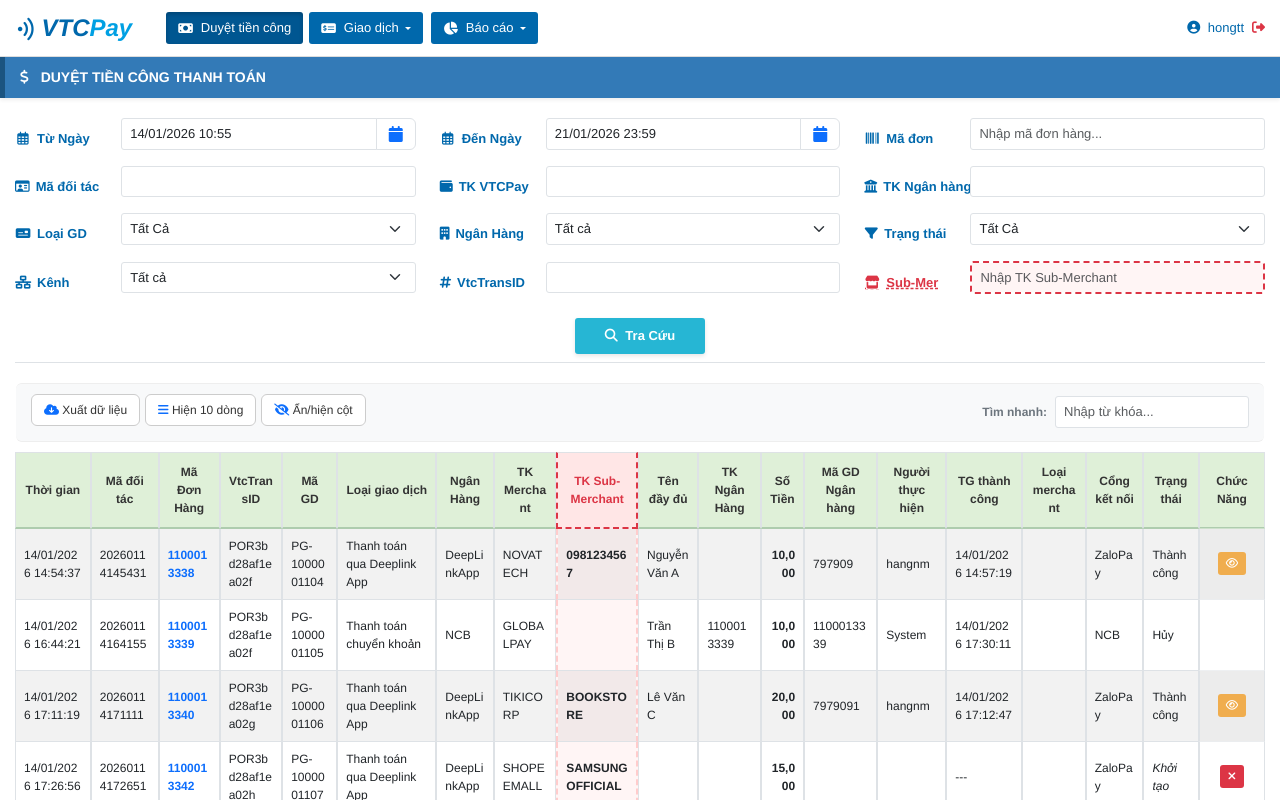
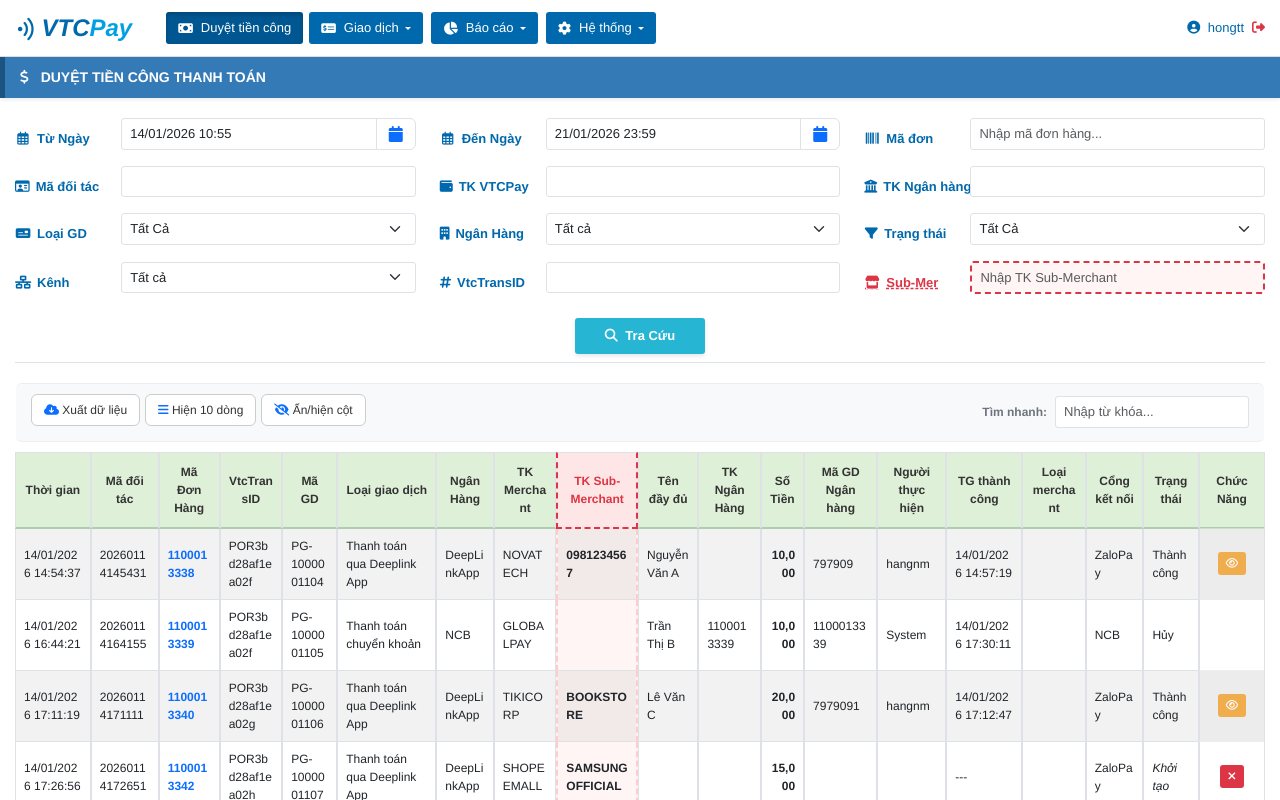
Before and after one commit to hongtt9313/RD_VTCMERCHANT, a plain HTML site: page index.html in a window 1280 px wide. Both pictures are taken after a click on the button "Duyệt tiền công". Shown: the top 800 px of the page. Drawn offline with nearby package versions, Linux system fonts and the light colour scheme.

Commit message:
Update index.html

```diff
--- a/index.html
+++ b/index.html
@@ -486,7 +486,7 @@
                 </div>
 
                 <!-- Báo cáo Dropdown -->
-                <div class="dropdown nav-dropdown d-inline-block">
+                <div class="dropdown nav-dropdown d-inline-block me-1">
                     <button class="nav-btn dropdown-toggle" type="button" id="reportDropdown" data-bs-toggle="dropdown" aria-expanded="false">
                         <i class="fa-solid fa-chart-pie me-2"></i> Báo cáo
                     </button>
@@ -498,6 +498,20 @@
                         <li><a class="dropdown-item" id="nav-refund-detail-report" onclick="switchTab('refund-detail-report')"><i class="fa-solid fa-file-invoice-dollar me-2 text-warning"></i>Hoàn tiền chi tiết</a></li>
                         <li><hr class="dropdown-divider"></li>
                         <li><a class="dropdown-item" href="Report_chi_ho.html"><i class="fa-solid fa-file-invoice text-info me-2"></i>Báo cáo Chuyển tiền chi hộ</a></li>
+                    </ul>
+                </div>
+
+                <!-- Hệ thống Dropdown (MỚI THÊM) -->
+                <div class="dropdown nav-dropdown d-inline-block">
+                    <button class="nav-btn dropdown-toggle" type="button" id="systemDropdown" data-bs-toggle="dropdown" aria-expanded="false">
+                        <i class="fa-solid fa-gear me-2"></i> Hệ thống
+                    </button>
+                    <ul class="dropdown-menu dropdown-menu-end" aria-labelledby="systemDropdown">
+                        <li>
+                            <a class="dropdown-item" href="SMS.html">
+                                <i class="fa-solid fa-comment-sms me-2 text-primary"></i> Quản lý SMS
+                            </a>
+                        </li>
                     </ul>
                 </div>
             </div>
@@ -1184,13 +1198,13 @@
                 document.querySelectorAll('.dropdown-item').forEach(item => item.classList.remove('active'));
                 document.getElementById('nav-' + tabName).classList.add('active');
             } else {
-                document.getElementById('nav-' + tabName).classList.add('active-tab');
+                document.getElementById('nav-' + tabName)?.classList.add('active-tab');
             }
 
             // Show/Hide Sections
             document.querySelectorAll('[id^="section-"]').forEach(el => el.classList.add('d-none-custom'));
 
-            document.getElementById('section-' + tabName).classList.remove('d-none-custom');
+            document.getElementById('section-' + tabName)?.classList.remove('d-none-custom');
 
             // Re-init resizers for visible table
             setTimeout(initColumnResize, 100);
@@ -1246,7 +1260,7 @@
             { time: "21/01/2026 10:20:45", merch: "Shop Thời Trang Eva", merchAcc: "EVAFASHION", subMerchAcc: "EVAONLINE", transId: "26012110204502", orderId: "ORD-2026-002", vtcTrans: "VTC-88273646", partner: "PART002", cust: "Trần Văn Hùng", custAcc: "0903***456", method: "Ví điện tử", val: 250000, feeCust: 0, feeMerch: 2500, disc: 10000, promo: 5000, bankTransId: "VTC.88273646", channel: "App" },
             { time: "21/01/2026 10:45:10", merch: "Nhà Sách Trí Tuệ", merchAcc: "TRITUEBOOKS", subMerchAcc: "TTCAUGIAY", transId: "26012110451003", orderId: "ORD-2026-003", vtcTrans: "VTC-88273647", partner: "PART003", cust: "Lê Thu Hà", custAcc: "0987***123", method: "QR Code", val: 120000, feeCust: 0, feeMerch: 1200, disc: 0, promo: 0, bankTransId: "MB.98765432", channel: "POS" },
             { time: "21/01/2026 11:05:30", merch: "Siêu Thị Điện Máy Xanh", merchAcc: "DMXCORP", subMerchAcc: "DMXWEB", transId: "26012111053004", orderId: "ORD-2026-004", vtcTrans: "VTC-88273648", partner: "PART004", cust: "Phạm Minh Tuấn", custAcc: "0933***555", method: "Thẻ quốc tế", val: 5500000, feeCust: 0, feeMerch: 110000, disc: 0, promo: 200000, bankTransId: "VISA.11223344", channel: "Website" },
-            { time: "21/01/2026 11:30:00", merch: "Cửa Hàng Tiện Lợi 24h", merchAcc: "CIRCLEK", subMerchAcc: "0911222333", transId: "26012111300005", orderId: "ORD-2026-005", vtcTrans: "VTC-88273649", partner: "PART005", cust: "Vũ Thị Lan", custAcc: "0944***222", method: "Ví điện tử", val: 45000, feeCust: 0, feeMerch: 450, disc: 0, promo: 0, bankTransId: "VTC.88273649", channel: "App" },
+            { time: "21/01/2026 11:30:00", merch: "Cửa Hàng Tiện Lợi 24h", merchAcc: "CIRCLEK", subMerchAcc: "0911222333", transId: "26012113000005", orderId: "ORD-2026-005", vtcTrans: "VTC-88273649", partner: "PART005", cust: "Vũ Thị Lan", custAcc: "0944***222", method: "Ví điện tử", val: 45000, feeCust: 0, feeMerch: 450, disc: 0, promo: 0, bankTransId: "VTC.88273649", channel: "App" },
             { time: "21/01/2026 12:15:15", merch: "Công Ty Du Lịch Việt", merchAcc: "VIETRAVEL", subMerchAcc: "TOURINBOUND", transId: "26012112151506", orderId: "ORD-2026-006", vtcTrans: "VTC-88273650", partner: "PART006", cust: "Hoàng Văn Nam", custAcc: "0911***333", method: "Thẻ nội địa", val: 3200000, feeCust: 11000, feeMerch: 0, disc: 0, promo: 0, bankTransId: "TCB.55667788", channel: "Website" },
             { time: "21/01/2026 13:00:00", merch: "Shop Mỹ Phẩm Hana", merchAcc: "HANACOSMETIC", subMerchAcc: "HANASHOPEE", transId: "26012113000007", orderId: "ORD-2026-007", vtcTrans: "VTC-88273651", partner: "PART007", cust: "Đặng Thị Thảo", custAcc: "0977***888", method: "QR Code", val: 890000, feeCust: 0, feeMerch: 8900, disc: 50000, promo: 0, bankTransId: "CTG.99887766", channel: "App" },
             { time: "21/01/2026 13:45:50", merch: "Nhà Hàng Biển Đông", merchAcc: "BIENDONG", subMerchAcc: "0909123123", transId: "26012113455008", orderId: "ORD-2026-008", vtcTrans: "VTC-88273652", partner: "PART008", cust: "Bùi Văn Long", custAcc: "0988***999", method: "Thẻ quốc tế", val: 2150000, feeCust: 0, feeMerch: 43000, disc: 0, promo: 0, bankTransId: "MC.44332211", channel: "POS" },
```
